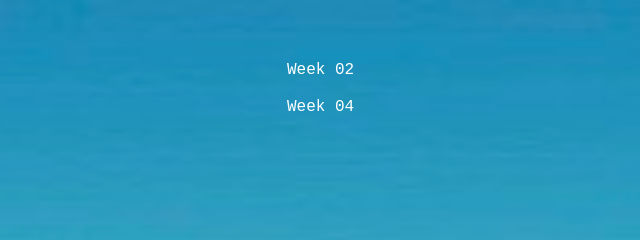
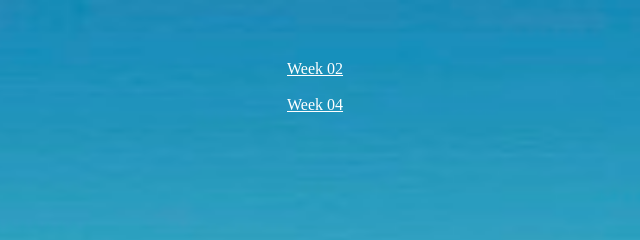
Before and after one commit to JunweiShi666/JunweiShi666.github.io, a plain HTML site: page index.html in a window 1280 px wide. Shown: the top 240 px of the page, 13-653 px from the left. Drawn offline with Linux system fonts and the light colour scheme.

Commit message:
Update index.html

```diff
--- a/index.html
+++ b/index.html
@@ -22,8 +22,7 @@
           {
               color: white;
               background-color: transparent;
-              font-family: 'Courier New', Courier, monospace;
-              text-decoration: none;
+              font-family: <link href="https://fonts.googleapis.com/css2?family=Oswald:wght@500&display=swap" rel="stylesheet">;
           }
 
     </style>
```
